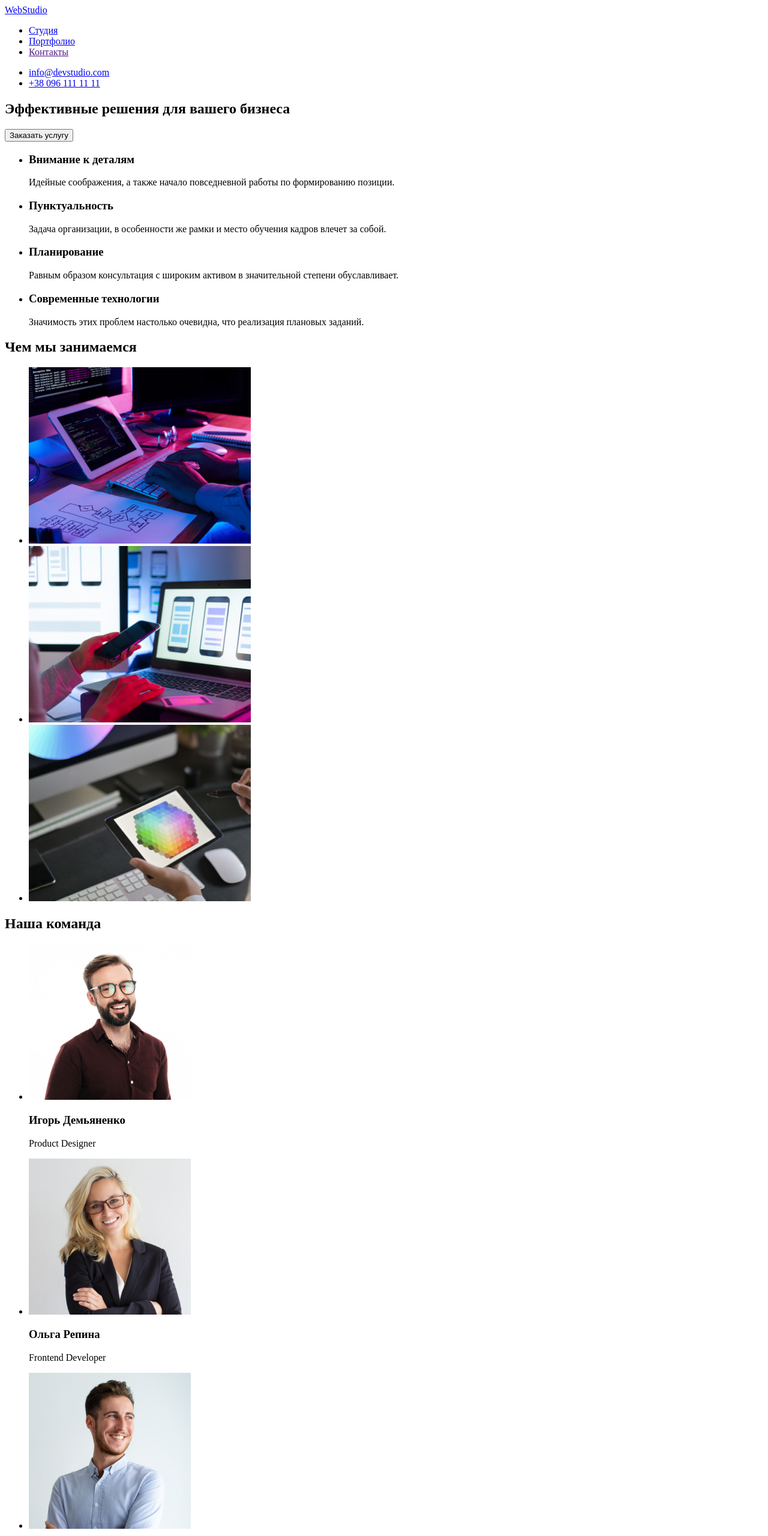
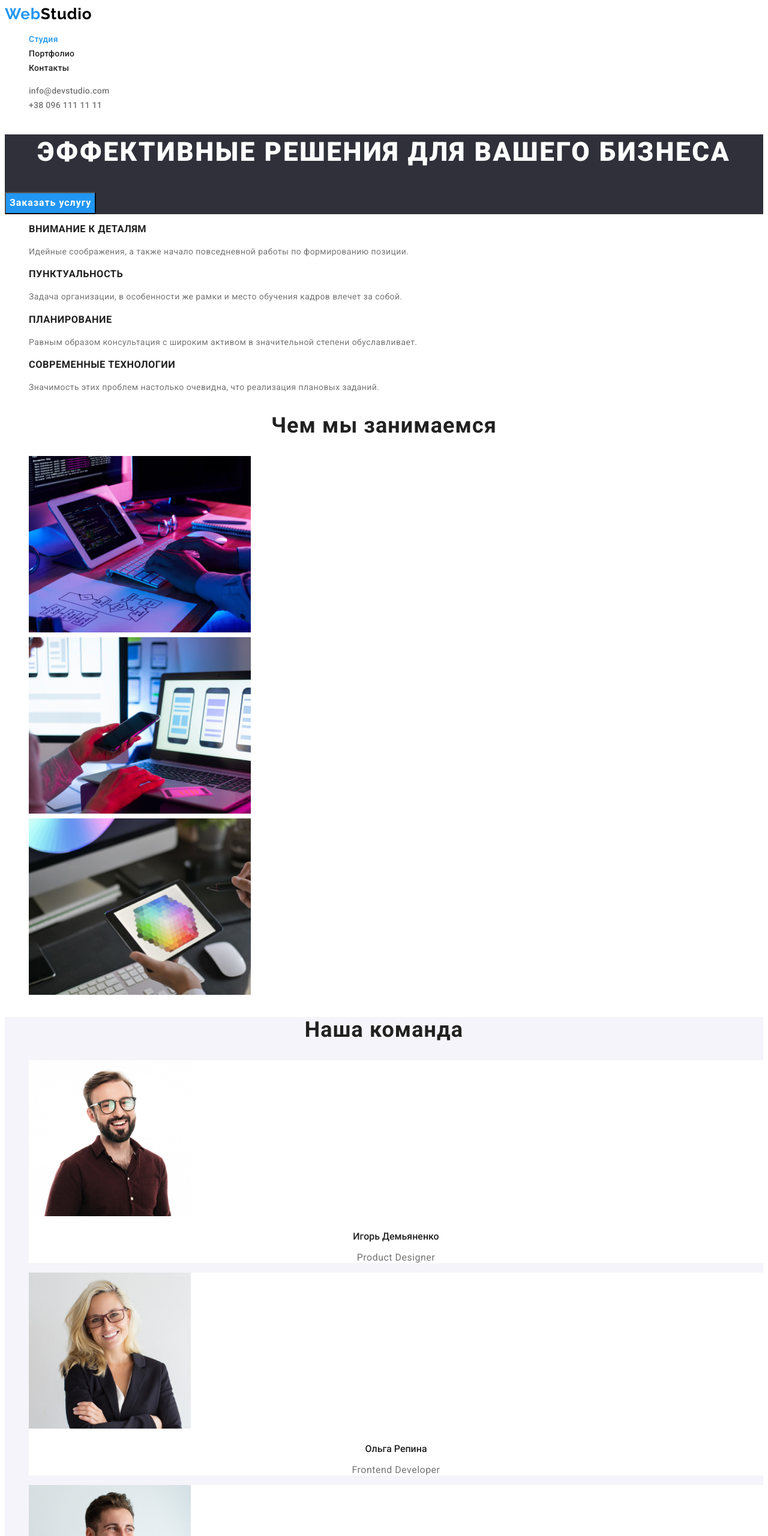
Before and after one commit to YevhenCherednyk/goit-markup-hw-02, a plain HTML site: page index.html in a window 1280 px wide. Shown: the top 2560 px of the page at 60% size. Drawn offline with Linux system fonts and the light colour scheme.

Commit message:
Оформив текстову та кольорову частину

```diff
--- a/css/styles.css
+++ b/css/styles.css
@@ -0,0 +1,265 @@
+/* основной цвет текста #757575 */
+
+/* вторичный цвет #212121 */
+
+/* цвет для лого #2196F3 */
+
+/* цвет черный #000000 */
+
+/*  background body:  #E5E5E5 */
+
+/* background header:  #FFFFFF */
+
+/* background footer: #2F303A */
+
+/* вторичный background: #F5F4FA */
+
+/* background Секция заказать услугу: #2F303A */
+
+:root{
+
+    /* fonts */
+
+    --main-font: "Roboto";
+    --secondary-font: "Raleway";
+
+
+    /* text colors */
+
+    --primary-text-color:#757575;
+    --secondary-text-color: #212121;
+    --decoration-text-color:#2196F3;
+    --studio-header-color:#000000;
+    --light-text-color:#ffffff;
+
+    /* background colors */
+    --main-ligt-bg-color: #ffffff;
+    --main-darck-bg-color:#2F303A;
+    --btn-bg-color: #2196F3;
+    --hover-btn-bg-color: #188CE8;
+    --secondary-bg-color:#F5F4FA;
+
+
+
+    /* others */
+
+}
+
+body {
+    font-family: var(--main-font), sans-serif;
+    font-size: 14px;
+    line-height: 1.71;
+    color: var(--primary-text-color);
+    }
+
+/* common styles start */
+
+.link {
+    text-decoration: none;
+}
+
+.list {
+    list-style: none;
+}
+
+.company-address{
+    font-style: inherit;
+}
+
+/* common styles end */
+
+/* Section Header */
+
+.page-header{
+    background-color: var(--main-ligt-bg-color);
+}
+
+.logo {
+    font-family: var(--secondary-font), sans-serif;
+    font-weight: 700;
+    font-size: 26px;
+    line-height: 1.19;
+    letter-spacing: 0.03em;
+    color: var(--decoration-text-color);
+}
+
+.studio-header {
+    color: var(--studio-header-color);
+}
+
+.header-link{
+    font-weight: 500;
+    line-height: 1.14;
+    letter-spacing: 0.02em;
+    color: #212121;
+}
+
+.current {
+    color: var(--decoration-text-color);
+}
+
+.header-link:hover,
+.header-link:focus{
+    color: var(--decoration-text-color);
+}
+
+.contacts-header {
+    font-weight: 500;
+    line-height: 1.19;
+    letter-spacing: 0.02em;
+    color: inherit;
+}
+
+.contacts-header:hover,
+.contacts-header:focus{
+    color: var(--decoration-text-color);
+}
+
+/* Section Hero */
+
+.hero {
+    background-color: var(--main-darck-bg-color);
+}
+
+.hero-title {
+    font-weight: 900;
+    font-size: 44px;
+    line-height: 1.36;
+    text-align: center;
+    letter-spacing: 0.06em;
+    text-transform: uppercase;
+    color: var(--light-text-color)
+    }
+
+.btn {
+    font-family: inherit;
+    font-weight: 700;
+    font-size: 16px;
+    line-height: 1.88;
+    display: flex;
+    letter-spacing: 0.06em;
+    color: var(--light-text-color);
+    background-color: var(--btn-bg-color);
+    cursor: pointer;
+}
+
+.btn:hover,
+.btn:focus {
+    background-color: var(--hover-btn-bg-color);
+}
+
+/* Sections */
+
+.section-title {
+    font-weight: 700;
+    font-size: 36px;
+    line-height: 1.17;
+    text-align: center;
+    letter-spacing: 0.03em;
+    color: var(--secondary-text-color);
+}
+
+/* Sections Feature */
+
+.feature-title {
+    font-weight: 700;
+    line-height: 1.14;
+    letter-spacing: 0.03em;
+    text-transform: uppercase;
+    color: var(--secondary-text-color);
+}
+
+.feature-description {
+    font-weight: 400;
+    letter-spacing: 0.03em;
+}
+
+/* Secteaon Team */
+
+.section-team {
+    background-color: var(--secondary-bg-color);
+}
+
+.team-member {
+    background-color: var(--main-ligt-bg-color);
+}
+
+.member-name {
+    font-weight: 500;
+    font-size: 16px;
+    line-height: 1.19;
+    text-align: center;
+    color: var(--secondary-text-color);
+}
+
+.member-position {
+    font-weight: 400;
+    font-size: 16px;
+    line-height: 1.19;
+    text-align: center;
+    letter-spacing: 0.03em;
+}
+
+/* Section Portfolio */
+
+.portfolio-btn {
+    font-family: inherit;
+    font-weight: 500;
+    font-size: 16px;
+    line-height: 1.63;
+    text-align: center;
+    letter-spacing: 0.03em;
+    color: var(--secondary-text-color);
+    background-color: var(--secondary-bg-color);
+    cursor: pointer;
+}
+
+.portfolio-btn:hover,
+.portfolio-btn:focus {
+    color: var(--light-text-color);
+    background-color: var(--btn-bg-color);
+}
+
+.project-name{
+    font-weight: 700;
+    font-size: 18px;
+    line-height: 2.0;
+    letter-spacing: 0.06em;
+    color: var(--secondary-text-color);
+}
+
+.project-type {
+    font-weight: 400;
+    font-size: 16px;
+    line-height: 1.88;
+    letter-spacing: 0.03em;
+    color: var(--primary-text-color);
+    }
+
+
+
+
+/* Section Footer */
+
+.page-footer{
+background-color: var(--main-darck-bg-color);
+}
+
+.studio-footer {
+    color: var(--light-text-color);
+}
+
+.list .main-address{
+    color: var(--light-text-color);
+}
+
+.contacts-footer{
+    font-weight: 400;
+    letter-spacing: 0.03em;
+    color: rgba(255, 255, 255, 0.6);
+}
+
+.contacts-footer:hover,
+.contacts-footer:focus{
+    color: var(--decoration-text-color);
+}
--- a/index.html
+++ b/index.html
@@ -5,67 +5,86 @@
     <meta http-equiv="X-UA-Compatible" content="IE=edge" />
     <meta name="viewport" content="width=device-width, initial-scale=1.0" />
     <title>WebStudio</title>
+
+    <!-- fonts start -->
+    <link rel="preconnect" href="https://fonts.googleapis.com" />
+    <link rel="preconnect" href="https://fonts.gstatic.com" crossorigin />
+    <link
+      href="https://fonts.googleapis.com/css2?family=Raleway:wght@700&family=Roboto:wght@400;500;700;900&display=swap"
+      rel="stylesheet"
+    />
+    <!-- fonts end -->
+
+    <!-- styles start -->
+    <link rel="stylesheet" href="./css/styles.css" />
+    <!-- styles end -->
   </head>
   <body>
-    <!-- Header -->
+    <!-- Section Header -->
 
-    <header>
-      <nav>
-        <a href="#">WebStudio</a>
-        <ul>
-          <li><a href="#">Студия</a></li>
-          <li><a href="./portfolio.html">Портфолио</a></li>
-          <li><a href="">Контакты</a></li>
+    <header class="page-header">
+      <nav class="header-nav">
+        <a class="logo link" href="#" lang="en">Web<span class="studio-header">Studio</span></a>
+        <ul class="header-list list">
+          <li><a class="header-link current link" href="#">Студия</a></li>
+          <li><a class="header-link link" href="./portfolio.html">Портфолио</a></li>
+          <li><a class="header-link link" href="">Контакты</a></li>
         </ul>
       </nav>
-      <ul>
-        <li><a href="mailto:info@devstudio.com">info@devstudio.com</a></li>
-        <li><a href="tel:+380961111111">+38 096 111 11 11</a></li>
+      <ul class="contacts list">
+        <li>
+          <a class="contacts-header link" href="mailto:info@devstudio.com">info@devstudio.com</a>
+        </li>
+        <li><a class="contacts-header link" href="tel:+380961111111">+38 096 111 11 11</a></li>
       </ul>
     </header>
 
     <!-- Main -->
 
     <main>
-      <!-- Секция заказать услугу  -->
-      <section>
-        <h1>Эффективные решения для вашего бизнеса</h1>
-        <button type="button">Заказать услугу</button>
+      <!-- Section Hero  -->
+      <section class="hero">
+        <h1 class="hero-title">Эффективные решения для вашего бизнеса</h1>
+        <button class="btn" type="button">Заказать услугу</button>
       </section>
 
-      <!-- Секция особенности -->
+      <!-- Section Feature -->
 
-      <section>
-        <h2 hidden>Особенности</h2>
-        <ul>
+      <section class="section-feature">
+        <h2 class="section-title" hidden>Особенности</h2>
+        <ul class="list">
           <li>
-            <h3>Внимание к деталям</h3>
-            <p>Идейные соображения, а также начало повседневной работы по формированию позиции.</p>
+            <h3 class="feature-title">Внимание к деталям</h3>
+            <p class="feature-description">
+              Идейные соображения, а также начало повседневной работы по формированию позиции.
+            </p>
           </li>
           <li>
-            <h3>Пунктуальность</h3>
-            <p>
+            <h3 class="feature-title">Пунктуальность</h3>
+            <p class="feature-description">
               Задача организации, в особенности же рамки и место обучения кадров влечет за собой.
             </p>
           </li>
           <li>
-            <h3>Планирование</h3>
-            <p>
+            <h3 class="feature-title">Планирование</h3>
+            <p class="feature-description">
               Равным образом консультация с широким активом в значительной степени обуславливает.
             </p>
           </li>
           <li>
-            <h3>Современные технологии</h3>
-            <p>Значимость этих проблем настолько очевидна, что реализация плановых заданий.</p>
+            <h3 class="feature-title">Современные технологии</h3>
+            <p class="feature-description">
+              Значимость этих проблем настолько очевидна, что реализация плановых заданий.
+            </p>
           </li>
         </ul>
       </section>
 
-      <!-- Секция чем мы занимаемся -->
+      <!-- Section Examples -->
 
-      <section>
-        <h2>Чем мы занимаемся</h2>
-        <ul>
+      <section class="section-examples">
+        <h2 class="section-title">Чем мы занимаемся</h2>
+        <ul class="list">
           <li>
             <img
               src="./images/work/img_1.jpg"
@@ -93,71 +112,74 @@
         </ul>
       </section>
 
-      <!-- Секция команда -->
+      <!-- Section Team -->
 
-      <section>
-        <h2>Наша команда</h2>
-        <ul>
-          <li>
+      <section class="section-team">
+        <h2 class="section-title">Наша команда</h2>
+        <ul class="list">
+          <li class="team-member">
             <img
               src="./images/team/person_1.jpg"
               alt="молодой мужчина с бородой, в очках, темные волосы, в коричневой рубашке"
               width="270"
               height="260"
             />
-            <h3>Игорь Демьяненко</h3>
-            <p lang="en">Product Designer</p>
+            <h3 class="member-name">Игорь Демьяненко</h3>
+            <p class="member-position" lang="en">Product Designer</p>
           </li>
-          <li>
+          <li class="team-member">
             <img
               src="./images/team/person_2.jpg"
               alt="молодая девушка, в очках, светлые волосы, в темном пиджаке"
               width="270"
               height="260"
             />
-            <h3>Ольга Репина</h3>
-            <p lang="en">Frontend Developer</p>
+            <h3 class="member-name">Ольга Репина</h3>
+            <p class="member-position" lang="en">Frontend Developer</p>
           </li>
-          <li>
+          <li class="team-member">
             <img
               src="./images/team/person_3.jpg"
               alt="молодой мужчина с бородой, темные волосы, в светлой рубашке"
               width="270"
               height="260"
             />
-            <h3>Николай Тарасов</h3>
-            <p lang="en">Marketing</p>
+            <h3 class="member-name">Николай Тарасов</h3>
+            <p class="member-position" lang="en">Marketing</p>
           </li>
-          <li>
+          <li class="team-member">
             <img
               src="./images/team/person_4.jpg"
               alt="молодой мужчина с бородой, в очках, темные волосы, в черной футболке"
               width="270"
               height="260"
             />
-            <h3>Михаил Ермаков</h3>
-            <p lang="en">UI Designer</p>
+            <h3 class="member-name">Михаил Ермаков</h3>
+            <p class="member-position" lang="en">UI Designer</p>
           </li>
         </ul>
       </section>
     </main>
 
-    <!-- Footer -->
+    <!--Section Footer -->
 
-    <footer>
-      <a href="#">WebStudio</a>
-      <address>
-        <ul>
+    <footer class="page-footer">
+      <a class="logo link" href="#">Web<span class="studio-footer">Studio</span></a>
+      <address class="company-address">
+        <ul class="list">
           <li>
             <a
+              class="main-address contacts-footer link"
               href="https://goo.gl/maps/qAztw9pVadm1YtcE8"
               target="_blank"
               rel="noopener noreferrer"
               >Киев, пр-т Леси Украинки, 26</a
             >
           </li>
-          <li><a href="mailto:info@devstudio.com">info@devstudio.com</a></li>
-          <li><a href="tel:+380961111111">+38 096 111 11 11</a></li>
+          <li>
+            <a class="contacts-footer link" href="mailto:info@devstudio.com">info@devstudio.com</a>
+          </li>
+          <li><a class="contacts-footer link" href="tel:+380961111111">+38 096 111 11 11</a></li>
         </ul>
       </address>
     </footer>
```
Also changed, not shown: portfolio.html (+75 -55 lines), .prettierrc.json.
